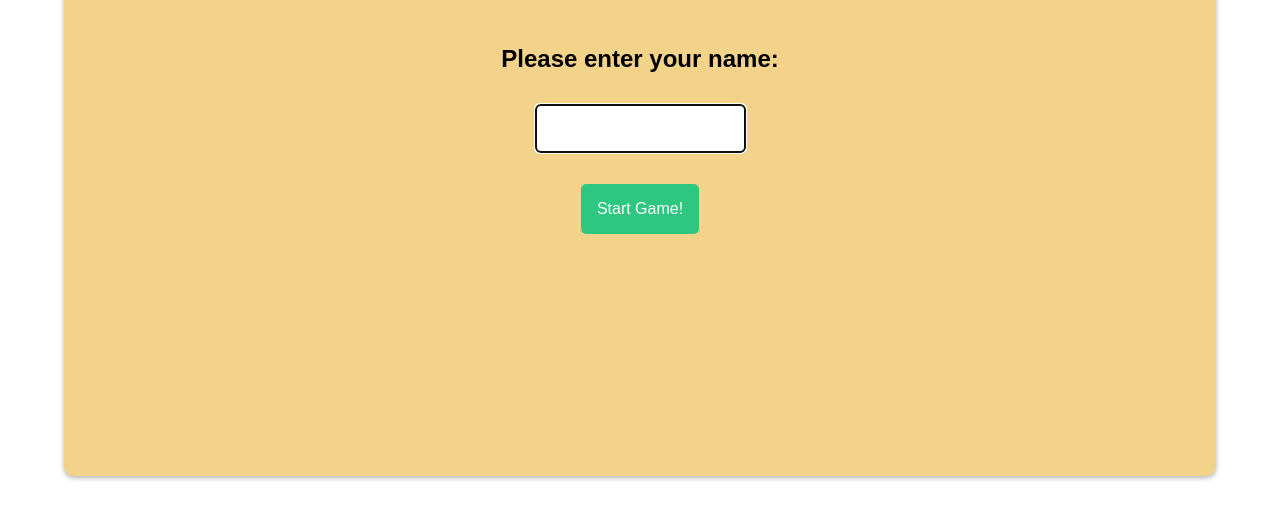
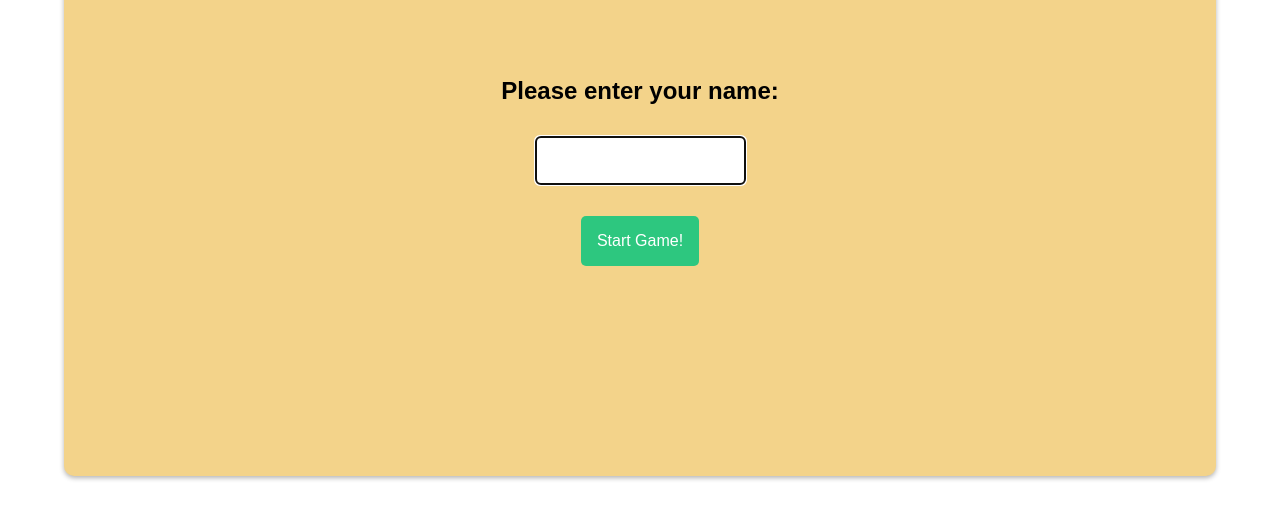
Before and after one commit to AdrianMuntean97/quiz-game, a plain HTML site: page index.html in a window 1280 px wide. Shown: the part 204-722 px from the top of the page. Drawn offline with Linux system fonts and the light colour scheme.

Commit message:
Write the readme.md file and made the website more accesible

```diff
--- a/assets/css/style.css
+++ b/assets/css/style.css
@@ -32,6 +32,13 @@
   h2 {
     word-wrap: break-word;
     margin-top: 1.5rem;
+  }
+
+  label {
+    display: inherit;
+    font-size: 1.5rem;
+    margin-top: 5rem;
+    font-weight: bold;
   }
 
   #timer {
--- a/index.html
+++ b/index.html
@@ -2,7 +2,7 @@
 <html lang="en-US">
   <head>
     <meta charset="UTF-8">
-    <meta name="viewport" content="width=device-width, initial-scale=1.0, user-scalable =no">
+    <meta name="viewport" content="width=device-width, initial-scale=1.0">
     <title>Quiz Game</title>
     <link rel="stylesheet" href="assets/css/style.css">
   </head>
@@ -10,7 +10,7 @@
 
     <div class="container" id="player-name">
       <h1>Welcome to Quiz Game!</h1>
-      <h2 class="name">Please enter your name:</h2>
+      <label for="input-name">Please enter your name:</label>
       <input id="input-name" type="text" required autofocus maxlength="30"><br>
       <button id="submit-name">Start Game!</button>
     </div>
```
Also changed, not shown: media/am-i-responsive.png (added), media/answers.png (added), media/game-area.png (added), media/game-ending.png (added), media/helping-actions.png (added), media/landing-page.png (added), media/lighthouse.png (added), media/time-expired.png (added), 1 other file.
